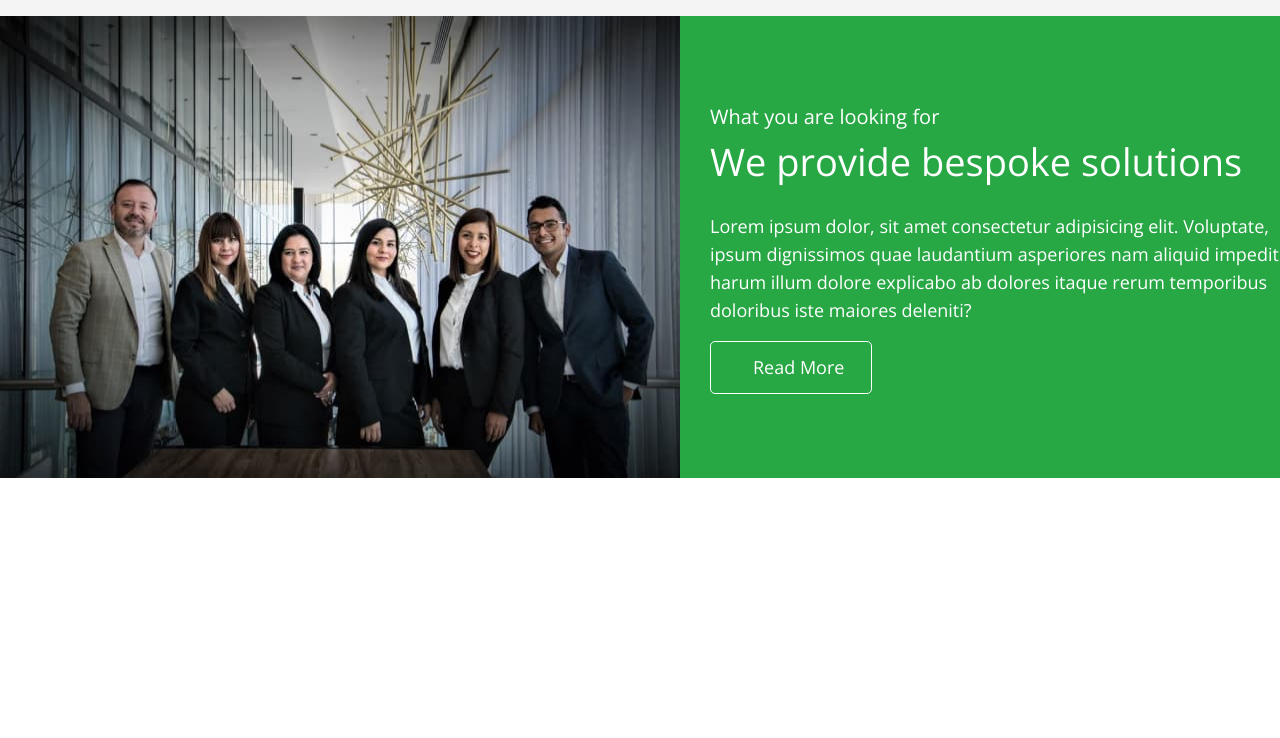
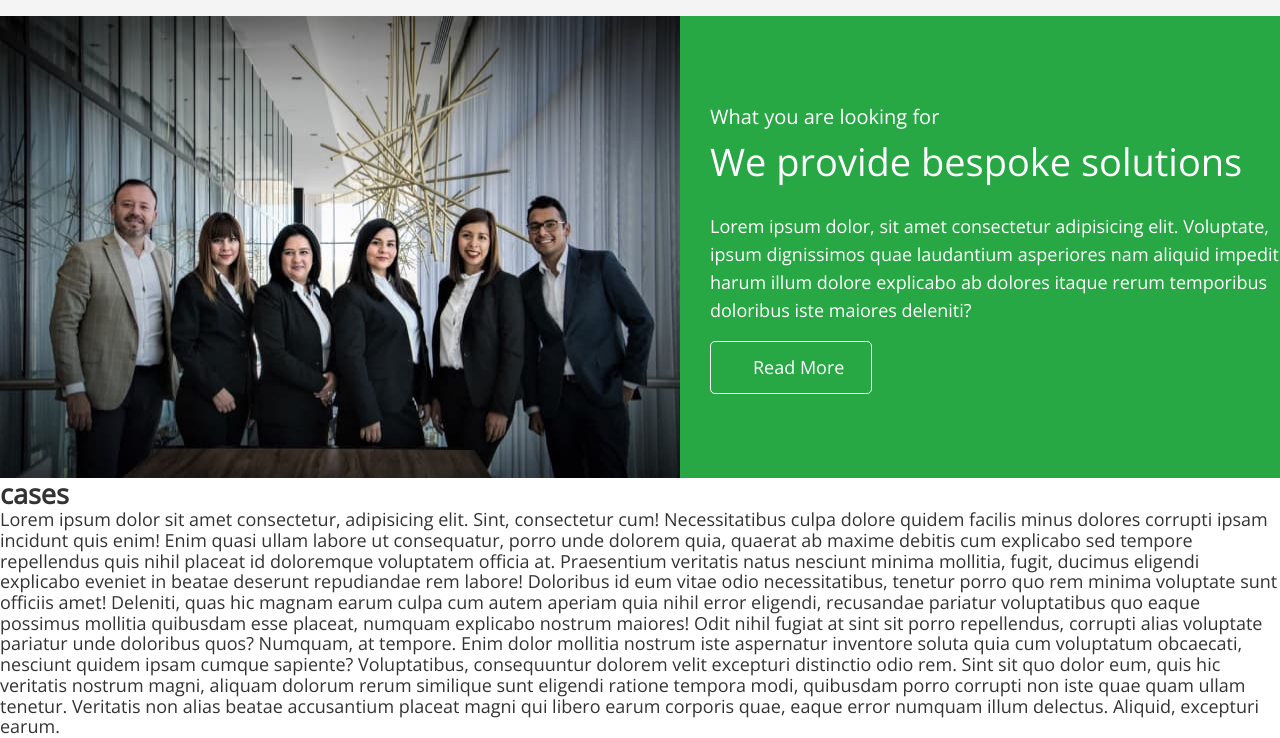
Before and after one commit to AnnaAtilgan/fson-72-underground-9, a plain HTML site: page index.html in a window 1280 px wide. Shown: the part 1025-1763 px from the top of the page. Before the commit the page ends 1503 px from the top, so only its background shows below. Drawn offline with nearby package versions, Linux system fonts and the light colour scheme.

Commit message:
add conflict

```diff
--- a/index.html
+++ b/index.html
@@ -99,7 +99,7 @@
             </li>
 
             <li class="about-item">
-                            <div class="about-icon-wrapper">
+              <div class="about-icon-wrapper">
                 <svg class="about-icon" width="35" height="35">
                   <use href="./images/icon/sprite.svg#icon-book"></use>
                 </svg>
@@ -112,7 +112,7 @@
             </li>
 
             <li class="about-item">
-                            <div class="about-icon-wrapper">
+              <div class="about-icon-wrapper">
                 <svg class="about-icon" width="35" height="35">
                   <use href="./images/icon/sprite.svg#icon-pencil"></use>
                 </svg>
@@ -144,6 +144,31 @@
           </div>
         </div>
       </section>
+
+      <!-- cases -->
+      <section>
+        <h2>cases</h2>
+
+        <p>
+          Lorem ipsum dolor sit amet consectetur, adipisicing elit. Sint, consectetur cum!
+          Necessitatibus culpa dolore quidem facilis minus dolores corrupti ipsam incidunt quis
+          enim! Enim quasi ullam labore ut consequatur, porro unde dolorem quia, quaerat ab maxime
+          debitis cum explicabo sed tempore repellendus quis nihil placeat id doloremque voluptatem
+          officia at. Praesentium veritatis natus nesciunt minima mollitia, fugit, ducimus eligendi
+          explicabo eveniet in beatae deserunt repudiandae rem labore! Doloribus id eum vitae odio
+          necessitatibus, tenetur porro quo rem minima voluptate sunt officiis amet! Deleniti, quas
+          hic magnam earum culpa cum autem aperiam quia nihil error eligendi, recusandae pariatur
+          voluptatibus quo eaque possimus mollitia quibusdam esse placeat, numquam explicabo nostrum
+          maiores! Odit nihil fugiat at sint sit porro repellendus, corrupti alias voluptate
+          pariatur unde doloribus quos? Numquam, at tempore. Enim dolor mollitia nostrum iste
+          aspernatur inventore soluta quia cum voluptatum obcaecati, nesciunt quidem ipsam cumque
+          sapiente? Voluptatibus, consequuntur dolorem velit excepturi distinctio odio rem. Sint sit
+          quo dolor eum, quis hic veritatis nostrum magni, aliquam dolorum rerum similique sunt
+          eligendi ratione tempora modi, quibusdam porro corrupti non iste quae quam ullam tenetur.
+          Veritatis non alias beatae accusantium placeat magni qui libero earum corporis quae, eaque
+          error numquam illum delectus. Aliquid, excepturi earum.
+        </p>
+      </section>
     </main>
   </body>
 </html>
```
